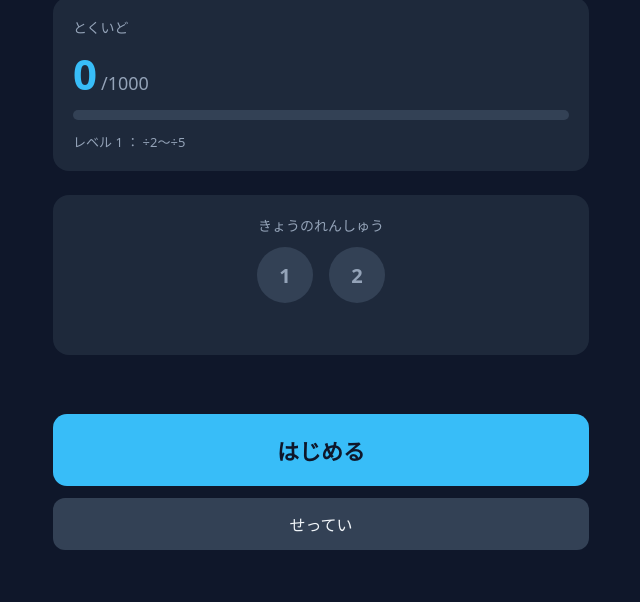
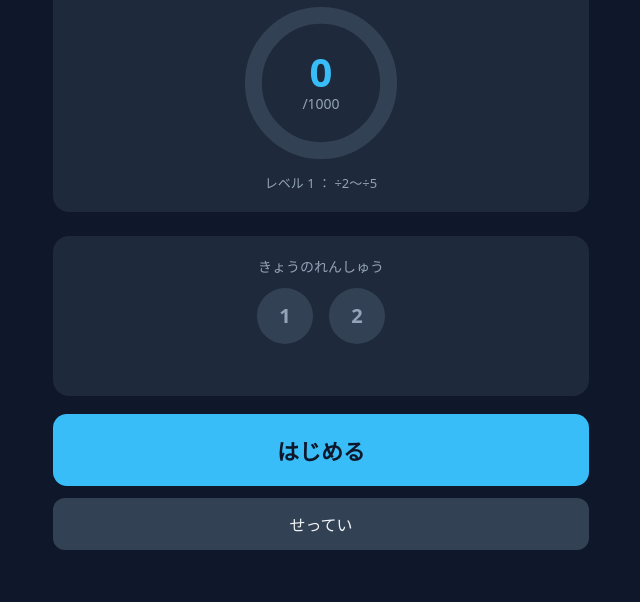
Before and after one commit to heistak/multiply-for-division, a plain HTML site: page index.html in a window 1280 px wide. Shown: the part 198-800 px from the top of the page, without its empty margins (319-959 px from the left). Drawn offline with Linux system fonts and the light colour scheme.

Commit message:
Show とくいど as a ring gauge instead of a linear bar
The score now sits inside a circular arc. The arc is drawn by dashing an
SVG circle: dasharray is the full circumference and dashoffset carries
the unfilled remainder, so setRing() maps 0-1000 onto it directly.

Only the とくいど gauge changed. The session timer bar and the
wrong-answer wait bar are still linear and still fill left to right.

Co-Authored-By: Claude Opus 5 <noreply@anthropic.com>

```diff
--- a/app.js
+++ b/app.js
@@ -272,10 +272,18 @@ function show(name) {
 }
 
 // ---------- Home ----------
+// Radius must match the <circle r> in index.html.
+const RING_CIRCUMFERENCE = 2 * Math.PI * 52;
+function setRing(el, score) {
+  const pct = Math.max(0, Math.min(1, score / 1000));
+  el.style.strokeDasharray = RING_CIRCUMFERENCE;
+  el.style.strokeDashoffset = RING_CIRCUMFERENCE * (1 - pct);
+}
+
 function renderHome() {
   const score = coverageScore();
   document.getElementById('coverage-number').textContent = score;
-  document.getElementById('coverage-fill').style.width = `${score / 10}%`;
+  setRing(document.getElementById('coverage-fill'), score);
   document.getElementById('tier-info').textContent =
     `レベル ${state.tier} ： ${TIERS[state.tier - 1].label}`;
   const today = sessionsToday();
@@ -632,7 +640,7 @@ function updateStreak() {
 function renderResult(coverageAfter, tierUnlocked) {
   const delta = coverageAfter - coverageBefore;
   document.getElementById('result-coverage').textContent = coverageAfter;
-  document.getElementById('result-fill').style.width = `${coverageAfter / 10}%`;
+  setRing(document.getElementById('result-fill'), coverageAfter);
   const deltaEl = document.getElementById('result-delta');
   if (delta > 0) { deltaEl.textContent = `+${delta} アップ！`; deltaEl.className = 'coverage-delta'; }
   else if (delta < 0) { deltaEl.textContent = `${delta}`; deltaEl.className = 'coverage-delta zero'; }
--- a/index.html
+++ b/index.html
@@ -20,8 +20,23 @@
       <h1>わり算のための<br>かけ算れんしゅう</h1>
       <div class="coverage-block">
         <div class="coverage-label">とくいど</div>
-        <div class="coverage-score"><span id="coverage-number">0</span><span class="coverage-max">/1000</span></div>
-        <div class="coverage-bar"><div id="coverage-fill" class="coverage-fill"></div></div>
+        <div class="coverage-ring">
+          <svg viewBox="0 0 120 120" class="ring-svg" aria-hidden="true">
+            <defs>
+              <linearGradient id="ringGradHome" x1="0" y1="0" x2="1" y2="1">
+                <stop class="ring-grad-a" offset="0%"/>
+                <stop class="ring-grad-b" offset="100%"/>
+              </linearGradient>
+            </defs>
+            <circle class="ring-track" cx="60" cy="60" r="52"/>
+            <circle class="ring-fill" id="coverage-fill" cx="60" cy="60" r="52"
+                    stroke="url(#ringGradHome)"/>
+          </svg>
+          <div class="ring-center">
+            <span class="ring-score" id="coverage-number">0</span>
+            <span class="ring-max">/1000</span>
+          </div>
+        </div>
         <div class="tier-info" id="tier-info">レベル 1 ： ÷2〜÷5</div>
       </div>
       <div class="today-block">
@@ -98,11 +113,24 @@
       <h2 id="result-title">おつかれさま！</h2>
       <div class="result-coverage">
         <div class="coverage-label">とくいど</div>
-        <div class="coverage-score">
-          <span id="result-coverage">0</span><span class="coverage-max">/1000</span>
+        <div class="coverage-ring">
+          <svg viewBox="0 0 120 120" class="ring-svg" aria-hidden="true">
+            <defs>
+              <linearGradient id="ringGradResult" x1="0" y1="0" x2="1" y2="1">
+                <stop class="ring-grad-a" offset="0%"/>
+                <stop class="ring-grad-b" offset="100%"/>
+              </linearGradient>
+            </defs>
+            <circle class="ring-track" cx="60" cy="60" r="52"/>
+            <circle class="ring-fill" id="result-fill" cx="60" cy="60" r="52"
+                    stroke="url(#ringGradResult)"/>
+          </svg>
+          <div class="ring-center">
+            <span class="ring-score" id="result-coverage">0</span>
+            <span class="ring-max">/1000</span>
+          </div>
         </div>
         <div class="coverage-delta" id="result-delta"></div>
-        <div class="coverage-bar"><div id="result-fill" class="coverage-fill"></div></div>
       </div>
       <div class="result-note" id="result-note"></div>
       <div class="today-block">
--- a/style.css
+++ b/style.css
@@ -42,21 +42,37 @@ button { font-family: inherit; cursor: pointer; border: none; }
 
 .coverage-block {
   background: var(--bg-card); border-radius: 16px; padding: 20px;
-  display: flex; flex-direction: column; gap: 8px;
+  display: flex; flex-direction: column; gap: 8px; align-items: center;
 }
 .coverage-label { color: var(--text-dim); font-size: 14px; }
-.coverage-score {
-  font-size: 42px; font-weight: 700; color: var(--accent);
-  display: flex; align-items: baseline; gap: 4px;
+
+/* とくいど gauge — a ring so the score can sit in the middle. The arc is drawn
+   by dashing the circle: dasharray is the full circumference and JS sets
+   dashoffset to the unfilled remainder. */
+.coverage-ring { position: relative; width: 156px; height: 156px; }
+.ring-svg {
+  width: 100%; height: 100%; display: block;
+  transform: rotate(-90deg);            /* start the arc at 12 o'clock */
 }
-.coverage-max { font-size: 18px; color: var(--text-dim); font-weight: 400; }
-.coverage-bar {
-  height: 10px; background: var(--bg-card-2); border-radius: 5px; overflow: hidden;
+.ring-track { fill: none; stroke: var(--bg-card-2); stroke-width: 13; }
+.ring-fill {
+  fill: none; stroke-width: 13; stroke-linecap: round;
+  transition: stroke-dashoffset 0.6s ease;
 }
-.coverage-fill {
-  height: 100%; background: linear-gradient(90deg, var(--accent), var(--accent-2));
-  width: 0%; transition: width 0.6s ease;
+/* var() does not resolve inside SVG presentation attributes, so the gradient
+   stops take their colours from CSS instead. */
+.ring-grad-a { stop-color: var(--accent); }
+.ring-grad-b { stop-color: var(--accent-2); }
+.ring-center {
+  position: absolute; inset: 0; pointer-events: none;
+  display: flex; flex-direction: column; align-items: center; justify-content: center;
+  gap: 2px;
 }
+.ring-score {
+  font-size: 40px; font-weight: 700; color: var(--accent);
+  line-height: 1; font-variant-numeric: tabular-nums;
+}
+.ring-max { font-size: 14px; color: var(--text-dim); }
 .tier-info { color: var(--text-dim); font-size: 13px; margin-top: 4px; }
 
 .today-block {
@@ -188,7 +204,7 @@ button { font-family: inherit; cursor: pointer; border: none; }
 .result-inner h2 { text-align: center; font-size: 28px; }
 .result-coverage {
   background: var(--bg-card); border-radius: 16px; padding: 24px;
-  display: flex; flex-direction: column; gap: 10px;
+  display: flex; flex-direction: column; gap: 10px; align-items: center;
 }
 .coverage-delta { color: var(--good); font-size: 18px; font-weight: 700; min-height: 24px; }
 .coverage-delta.zero { color: var(--text-dim); }
@@ -241,6 +257,8 @@ button { font-family: inherit; cursor: pointer; border: none; }
   .keypad { width: 100%; max-width: 400px; margin: 16px auto 0; }
 }
 @media (max-height: 640px) {
+  .coverage-ring { width: 124px; height: 124px; }
+  .ring-score { font-size: 32px; }
   .card-equation { font-size: 36px; }
   .highlight-r, .highlight-d { font-size: 26px; }
   .card-prompt { font-size: 18px; }
```
